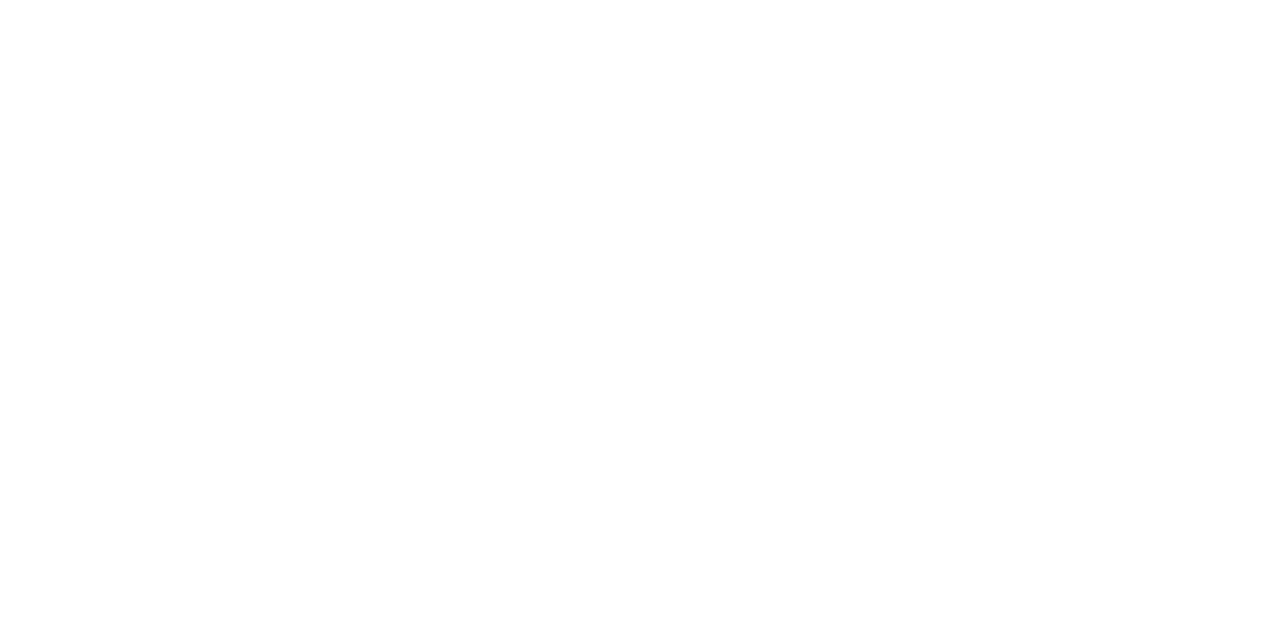
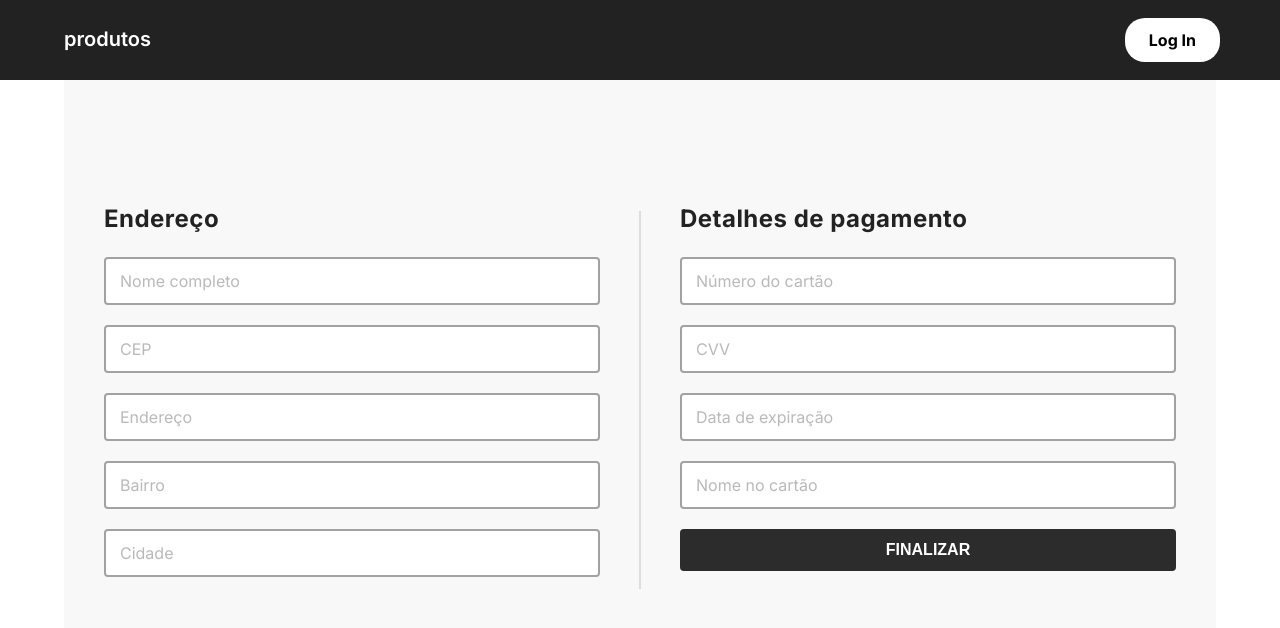
Before and after one commit to jotahdavid/allugator-client, a React (Vite) app: page /checkout/1 in a window 1280 px wide. Before the commit this address had no page. Shown: the top 628 px of the page. Built offline with nearby package versions, Linux system fonts and the light colour scheme.

Commit message:
feat(Checkout): create page

```diff
--- a/src/Routes.tsx
+++ b/src/Routes.tsx
@@ -4,14 +4,20 @@
 import { Login } from '@pages/Login';
 import { ProductInfo } from '@pages/ProductInfo';
 import { SubscriptionHistory } from '@pages/SubscriptionHistory';
+import { Checkout } from '@pages/Checkout';
 
 export default function AppRoutes() {
   return (
     <Routes>
       <Route path="/" element={<Products />} />
       <Route path="/login" element={<Login />} />
+
       <Route path="/product" element={<Navigate to="/" />} />
       <Route path="/product/:id" element={<ProductInfo />} />
+
+      <Route path="/checkout" element={<Navigate to="/" />} />
+      <Route path="/checkout/:id" element={<Checkout />} />
+
       <Route path="/subscriptions" element={<SubscriptionHistory />} />
     </Routes>
   );
--- /dev/null
+++ b/src/pages/Checkout/index.tsx
@@ -0,0 +1,49 @@
+// import { useParams } from 'react-router-dom';
+
+import { Header } from '@components/Header';
+import * as Styled from './styles';
+import { InputField } from '@components/InputField';
+
+export function Checkout() {
+  // const { id: productId } = useParams();
+
+  return (
+    <>
+      <Header />
+
+      <Styled.Container>
+        <Styled.Form>
+          <Styled.Side>
+            <h2 className="title">Endereço</h2>
+
+            <InputField label="Nome completo" />
+
+            <InputField label="CEP" />
+
+            <InputField label="Endereço" />
+
+            <InputField label="Bairro" />
+
+            <InputField label="Cidade" />
+          </Styled.Side>
+
+          <Styled.Side>
+            <h2 className="title">Detalhes de pagamento</h2>
+
+            <InputField label="Número do cartão" />
+
+            <InputField label="CVV" />
+
+            <InputField label="Data de expiração" />
+
+            <InputField label="Nome no cartão" />
+
+            <Styled.Button>
+              Finalizar
+            </Styled.Button>
+          </Styled.Side>
+        </Styled.Form>
+      </Styled.Container>
+    </>
+  );
+}
--- /dev/null
+++ b/src/pages/Checkout/styles.ts
@@ -0,0 +1,74 @@
+import styled from 'styled-components';
+import { rem } from '@assets/styles/utils';
+
+export const Container = styled.main`
+  display: flex;
+  align-items: center;
+
+  height: 80%;
+  width: 90%;
+  max-width: ${rem(1280)};
+  margin: 0 auto;
+
+  background-color: #F8F8F8;
+`;
+
+export const Form = styled.form`
+  display: flex;
+  width: 100%;
+  position: relative;
+
+  &::after {
+    content: '';
+    display: block;
+    width: 1px;
+    height: 80%;
+    background-color: rgba(34, 34, 34, 0.25);
+
+    position: absolute;
+    top: 10%;
+    left: 50%;
+    transform: translateX(-50%);
+  }
+
+  label {
+    margin-bottom: ${rem(20)};
+  }
+`;
+
+export const Side = styled.section`
+  flex: 1;
+  padding: ${rem(40)};
+
+  .title {
+    font-size: ${rem(24)};
+    letter-spacing: 0.02em;
+    color: rgba(34, 34, 34, 1);
+
+    margin-bottom: ${rem(24)};
+  }
+`;
+
+export const Button = styled.button`
+  width: 100%;
+  padding: ${rem(12)} 1rem;
+  border: none;
+  background-color: rgba(23, 23, 23, 0.9);
+  border-radius: 4px;
+
+  font-size: 1rem;
+  font-weight: bold;
+  text-transform: uppercase;
+  color: #FFFFFF;
+
+  transition: background-color 300ms ease;
+
+  &:hover {
+    background-color: rgba(23, 23, 23, 1);
+  }
+
+  &:disabled {
+    background-color: rgba(98, 98, 98, 1);
+    cursor: default;
+  }
+`;
```
